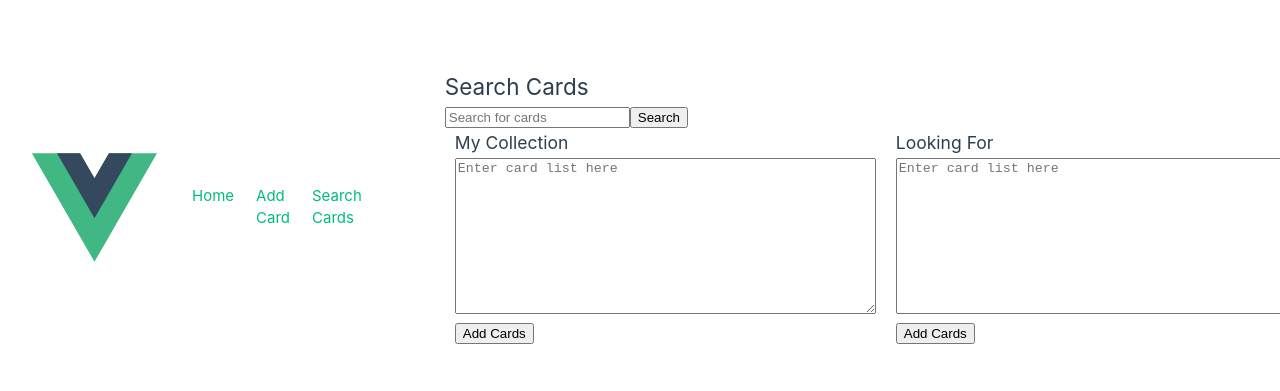
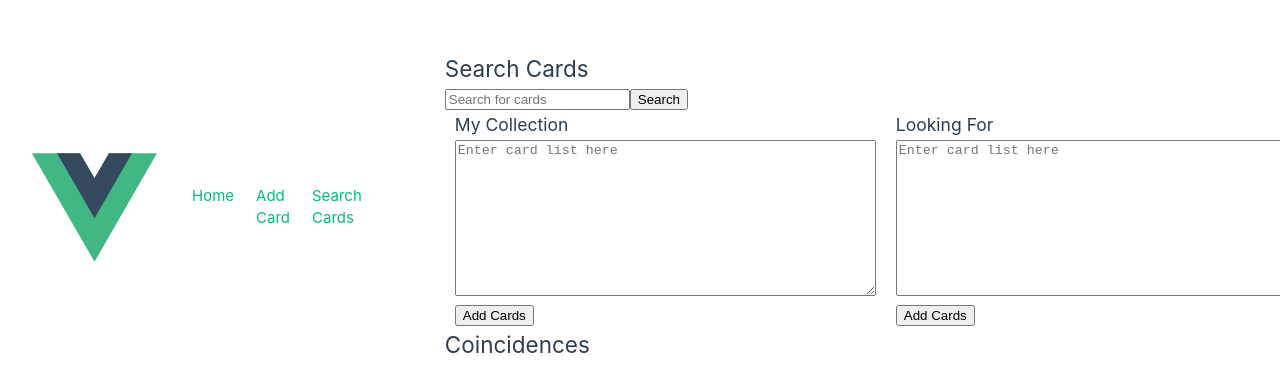
Before and after one commit to lordiwa/cranialTrading, a Vue app: page /search-cards in a window 1280 px wide. Shown: the part 193-584 px from the top of the page. Built offline with nearby package versions, Linux system fonts and the light colour scheme; the HTML template or start-up script is replaced by a standard one.

Commit message:
added comparison

```diff
--- a/src/components/CardSearch.vue
+++ b/src/components/CardSearch.vue
@@ -64,14 +64,19 @@
         <button @click="addCardsFromList('friendsList', friendsListList)">Add Cards</button>
       </div>
     </div>
+    <CompareLists :lookingFor="lookingFor" :friendsList="friendsList" />
   </div>
 </template>
 
 <script>
 import { debounce } from 'lodash';
 import CardService from '../services/CardService';
+import CompareLists from './CompareLists.vue';
 
 export default {
+  components: {
+    CompareLists,
+  },
   data() {
     return {
       query: '',
@@ -111,12 +116,7 @@ export default {
       this.suggestions = [];
       this.search();
     },
-    addCardToList(card, list) {
-      if (!this[list].find(c => c.id === card.id)) {
-        this[list].push({ ...card, amount: 1 });
-      }
-    },
-    async addCardsFromList(list, cardList) {
+    async addCardsFromList(listName, cardList) {
       const lines = cardList.split('\n');
       for (const line of lines) {
         const match = line.match(/^(\d+)\s+(.+)$/);
@@ -127,7 +127,7 @@ export default {
             const response = await CardService.searchCards(name);
             const cardData = response.data.data[0];
             if (cardData) {
-              this[list].push({
+              this[listName].push({
                 name: cardData.name,
                 amount,
                 image_uris: cardData.image_uris,
@@ -140,7 +140,7 @@ export default {
         }
       }
     }
-  },
+  }
 };
 </script>
 
@@ -162,7 +162,7 @@ export default {
 
 .tooltip .tooltiptext {
   visibility: hidden;
-  width: 75px; /* Adjust the width to make the tooltip half the size */
+  width: 75px;
   height: auto;
   background-color: #fff;
   border: 1px solid #ccc;
--- /dev/null
+++ b/src/components/CompareLists.vue
@@ -0,0 +1,45 @@
+<template>
+  <div>
+    <h2>Coincidences</h2>
+    <ul>
+      <li v-for="card in coincidences" :key="card.id">
+        {{ card.name }} - {{ card.set_name }} - Amount: {{ card.amount }}
+        <img :src="card.image_uris?.small" :alt="card.name" v-if="card.image_uris?.small" />
+      </li>
+    </ul>
+  </div>
+</template>
+
+<script>
+export default {
+  props: {
+    lookingFor: Array,
+    friendsList: Array,
+  },
+  computed: {
+    coincidences() {
+      return this.lookingFor.filter(lookingForCard => {
+        const friendCard = this.friendsList.find(friendCard => friendCard.name === lookingForCard.name);
+        return friendCard && friendCard.amount >= lookingForCard.amount;
+      });
+    }
+  }
+};
+</script>
+
+<style scoped>
+ul {
+  list-style-type: none;
+  padding: 0;
+}
+
+li {
+  margin: 10px 0;
+}
+
+img {
+  margin-left: 10px;
+  width: 50px;
+  height: auto;
+}
+</style>
```
